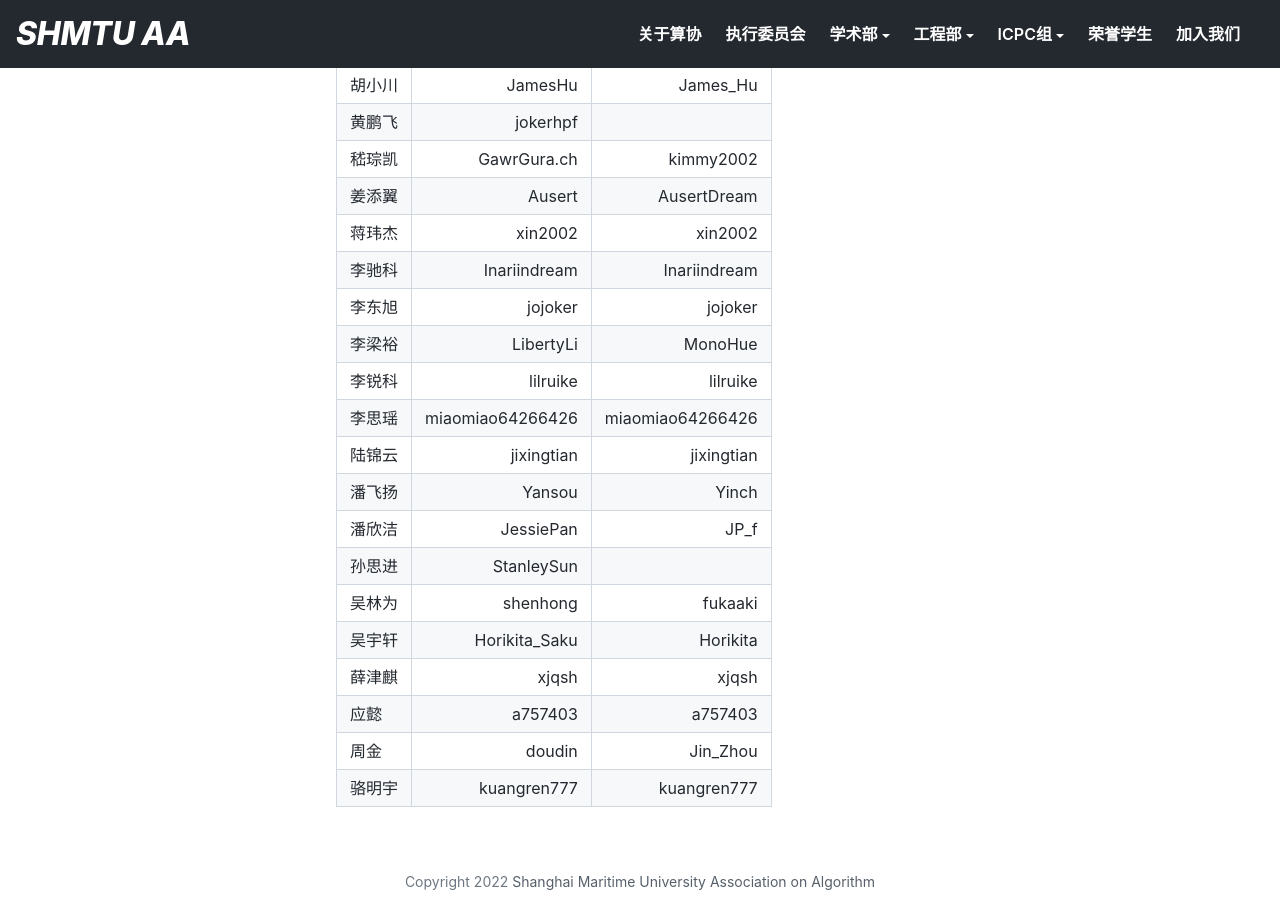
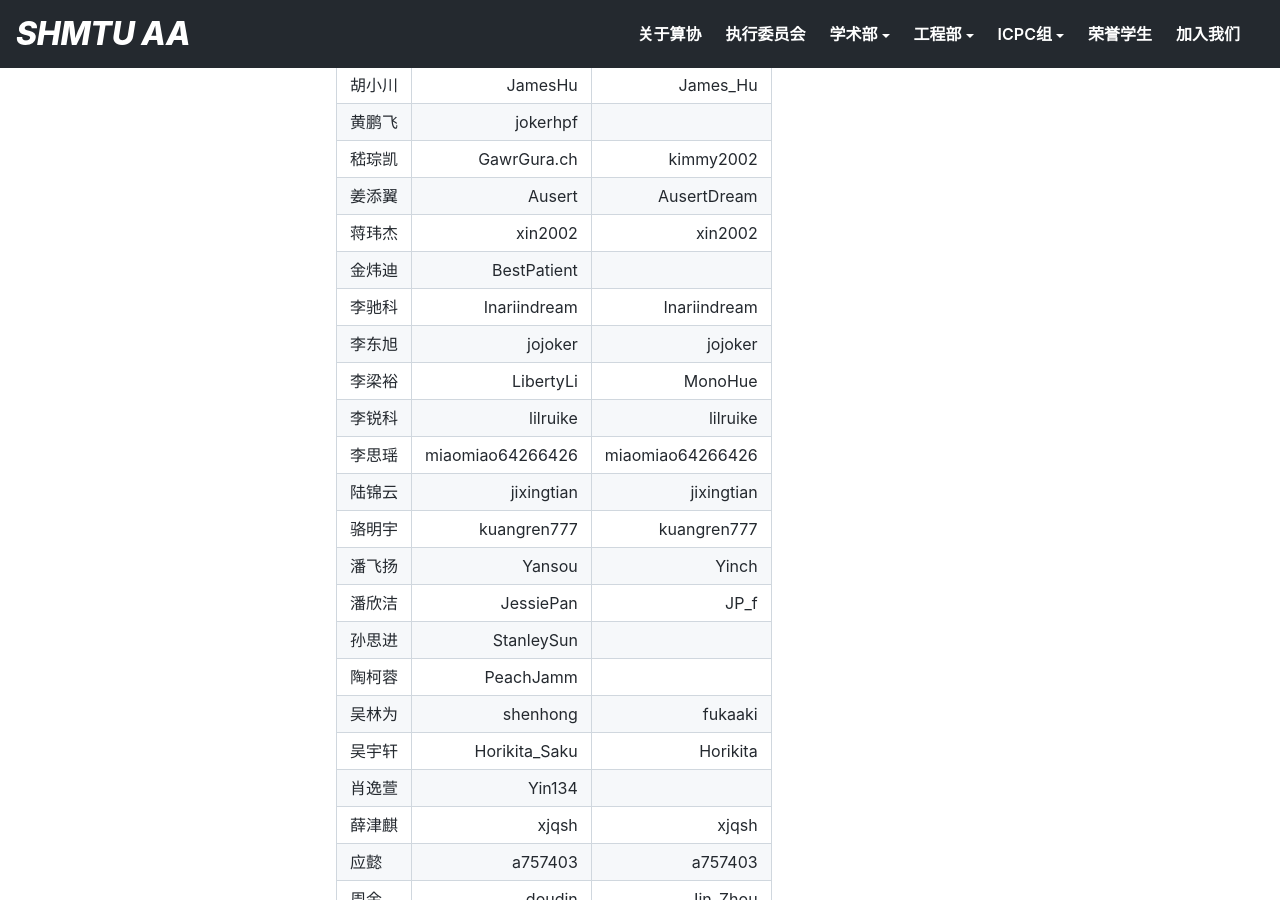
Before and after one commit to shmtuaa/shmtuaa.org, a Jekyll site: the page built from _posts/2022-10-01-ICPC-id.md, in a window 1280 px wide and 900 px high, scrolled down 345 px. Built offline with Jekyll 4.4.1, drawn with Linux system fonts in a browser that asks for light colours.

Commit message:
UPD icpc id

```diff
--- a/_posts/2022-10-01-ICPC-id.md
+++ b/_posts/2022-10-01-ICPC-id.md
@@ -17,17 +17,21 @@ excerpt: 上海海事大学ICPC选手们在Codeforces和Atcoder的ID。
 | 嵇琮凯	 |      GawrGura.ch	 |        kimmy2002 |
 | 姜添翼	 |           Ausert	 |      AusertDream |
 | 蒋玮杰	 |          xin2002	 |          xin2002 |
+| 金炜迪	 |       BestPatient ||
 | 李驰科	 |     Inariindream	 |     Inariindream |
 | 李东旭	 |          jojoker	 |          jojoker |
 | 李梁裕	 |        LibertyLi	 |          MonoHue |
 | 李锐科	 |         lilruike	 |         lilruike |
 | 李思瑶	 | miaomiao64266426	 | miaomiao64266426 |
 | 陆锦云	 |       jixingtian	 |       jixingtian |
+| 骆明宇	 |      kuangren777	 |      kuangren777 |
 | 潘飞扬	 |           Yansou	 |            Yinch |
 | 潘欣洁	 |        JessiePan	 |             JP_f |
 | 孙思进	 |        StanleySun ||
+| 陶柯蓉	 |         PeachJamm ||
 | 吴林为	 |         shenhong	 |          fukaaki |
 | 吴宇轩	 |    Horikita_Saku	 |         Horikita |
+| 肖逸萱	 |            Yin134 ||
 | 薛津麒	 |            xjqsh	 |            xjqsh |
 | 应懿	  |          a757403	 |          a757403 |
 | 周金	  |           doudin	 |         Jin_Zhou |
```
